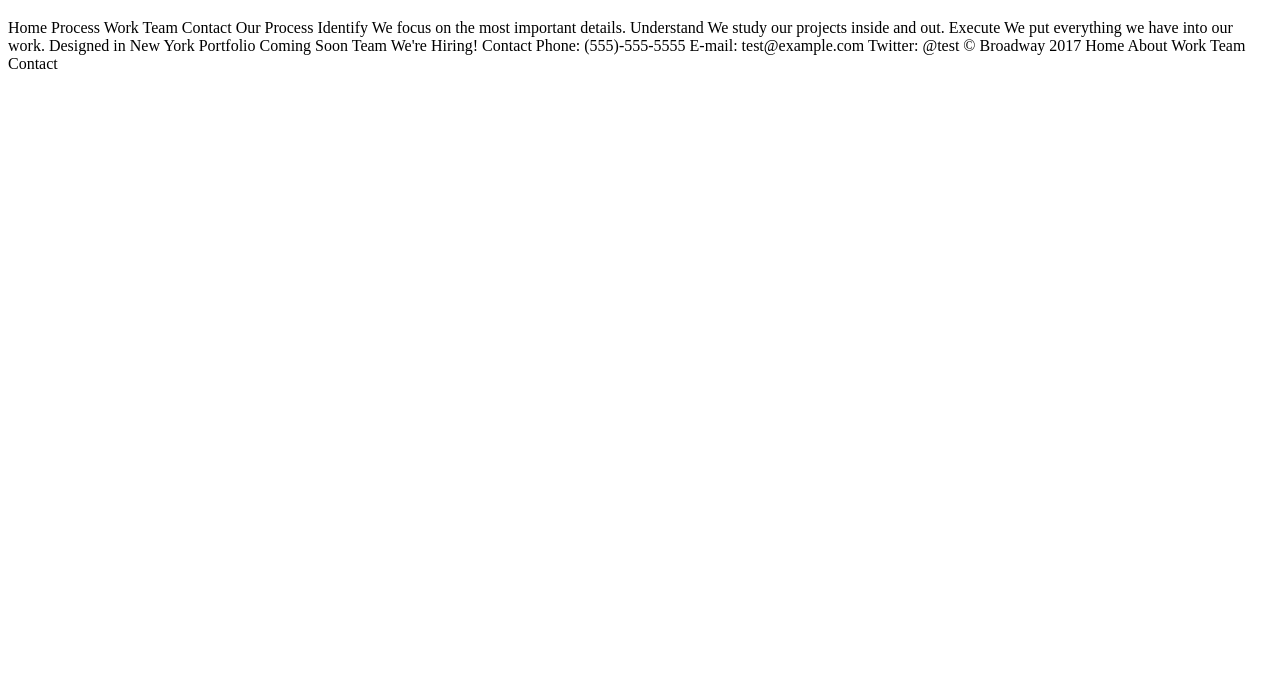
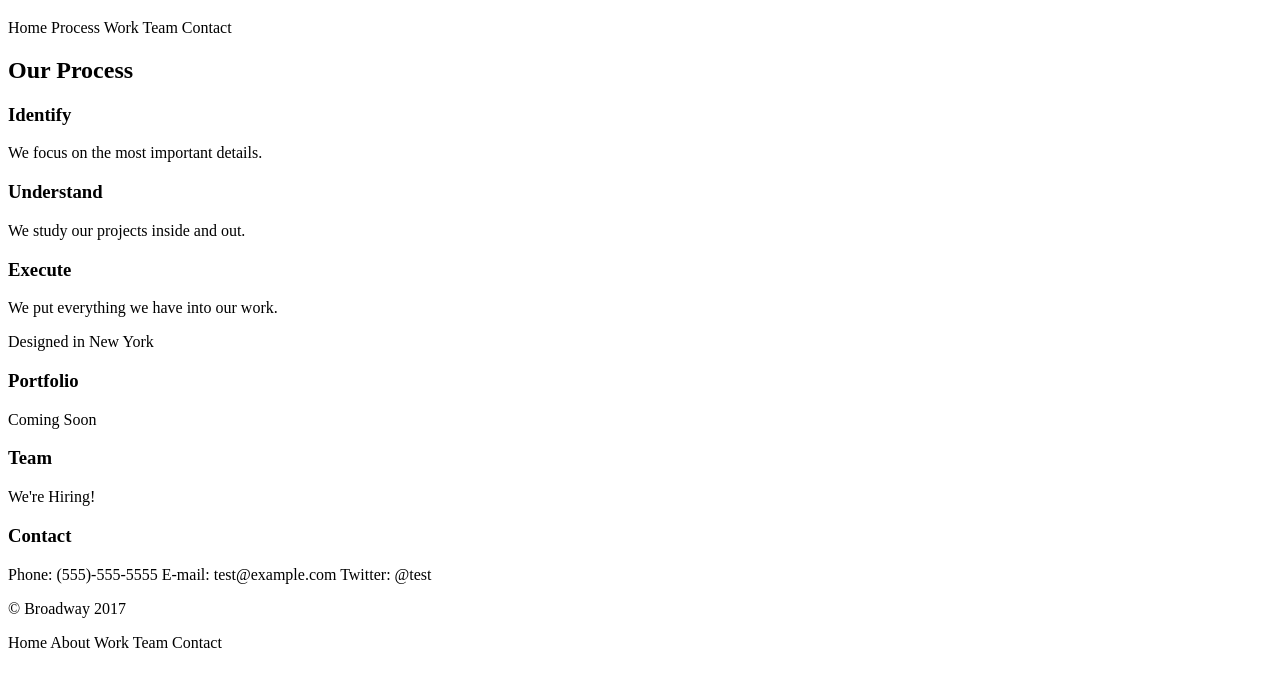
Before and after one commit to gunnarmunich/Broadway, a plain HTML site: page index.html in a window 1280 px wide. Shown: the part 87-774 px from the top of the page. Drawn offline with Linux system fonts and the light colour scheme.

Commit message:
03/First Structure of Design

```diff
--- a/index.html
+++ b/index.html
@@ -2,9 +2,14 @@
 <html>
     <head>Broadway Design New York</head>
     <link href="./resources/css/style.css" type="text/css" rel="stylesheet">
+
+
 <body>
+
+    <div class="main-header">
         <h1>Broadway Design</h1>
 
+        <div class="menu">
             Home
 
             Process
@@ -14,34 +19,46 @@ Work
             Team
 
             Contact
+        </div>
+    </div>
 
-Our Process
+<h2>Our Process</h2>
 
-Identify
-We focus on the most important details.
+<h3>Identify</h3>
+<p>We focus on the most important details.</p>
 
 
-Understand
-We study our projects inside and out.
+<h3>Understand</h3>
+<p>We study our projects inside and out.</p>
 
 
-Execute
-We put everything we have into our work.
+<h3>Execute</h3>
+<p>We put everything we have into our work.</p>
 
-Designed in New York
-Portfolio
-Coming Soon
+<p>Designed in New York</p>
 
-Team
-We're Hiring!
+<h3>Portfolio</h3>
+<p>Coming Soon</p>
 
-Contact
-Phone: (555)-555-5555
+<h3>Team</h3>
+<p>We're Hiring!</p>
+
+<h3>Contact</h3>
+<p>Phone: (555)-555-5555
 
 E-mail: test@example.com
 
-Twitter: @test
+Twitter: @test</p>
 
-© Broadway 2017 Home About Work Team Contact
+<p>© Broadway 2017</p>
+
+   <div class="menu">
+    Home
+    About
+    Work
+    Team
+    Contact
+    </div>
+
     </body>
 </html>
```
Lines whose indentation alone changed are shown as unchanged.
